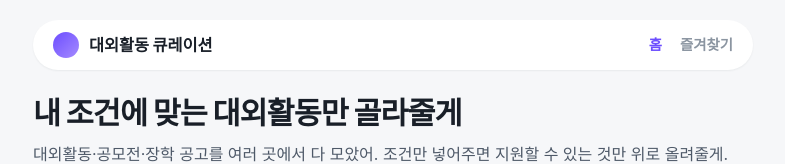
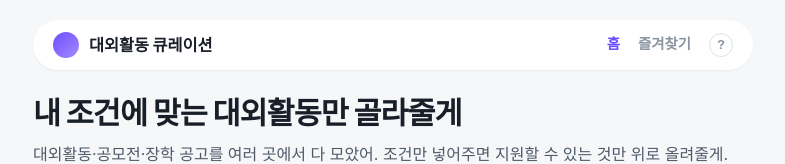
Before and after one commit to jaeho9338-code/activity-curation, a React (Vite) app: page / in a window 1280 px wide. Shown: the top 164 px of the page, without its empty margins (247-1032 px from the left). Built offline with nearby package versions, Linux system fonts and the light colour scheme; no server answers; the database is empty.

Commit message:
상단바에 사용 안내(?) 버튼 추가
처음 온 사람을 위해 AI 추천 사용법, 상태 3색(초록·주황·빨강), 즐겨찾기 로컬
저장, 매일 갱신을 팝오버로 간단히 안내한다. 배경 클릭으로 닫힘, 순수 UI.

```diff
--- a/src/App.css
+++ b/src/App.css
@@ -593,6 +593,85 @@
   font-weight: 800;
 }
 
+/* 사용 안내 (?) */
+.help {
+  position: relative;
+  display: flex;
+  align-items: center;
+}
+.help-btn {
+  width: 24px;
+  height: 24px;
+  border-radius: 50%;
+  border: 1.5px solid var(--line-strong);
+  background: #fff;
+  color: var(--muted);
+  font-size: 0.82rem;
+  font-weight: 800;
+  line-height: 1;
+  cursor: pointer;
+  display: flex;
+  align-items: center;
+  justify-content: center;
+  padding: 0;
+}
+.help-btn:hover {
+  border-color: var(--violet);
+  color: var(--violet);
+}
+.help-backdrop {
+  position: fixed;
+  inset: 0;
+  z-index: 20;
+}
+.help-pop {
+  position: absolute;
+  top: calc(100% + 10px);
+  right: 0;
+  z-index: 21;
+  width: min(320px, 86vw);
+  background: var(--card);
+  border: 1px solid var(--line);
+  border-radius: var(--r-card);
+  box-shadow: var(--shadow);
+  padding: 16px 18px;
+}
+.help-pop h4 {
+  margin: 0 0 12px;
+  font-size: 0.98rem;
+  font-weight: 800;
+  color: var(--ink);
+}
+.help-pop ul {
+  margin: 0;
+  padding: 0;
+  list-style: none;
+  display: flex;
+  flex-direction: column;
+  gap: 11px;
+}
+.help-pop li {
+  font-size: 0.86rem;
+  line-height: 1.5;
+  color: var(--ink-2);
+}
+.help-pop b {
+  color: var(--ink);
+  font-weight: 700;
+}
+.help-pop .hl-ok {
+  color: var(--green);
+  font-weight: 700;
+}
+.help-pop .hl-review {
+  color: var(--amber);
+  font-weight: 700;
+}
+.help-pop .hl-no {
+  color: var(--no);
+  font-weight: 700;
+}
+
 /* 상세 페이지 */
 .detail-page {
   padding-top: 4px;
--- /dev/null
+++ b/src/components/HelpButton.jsx
@@ -0,0 +1,41 @@
+import { useState } from "react";
+
+// 처음 온 사람을 위한 간단 사용 안내. "?" 버튼을 누르면 팝오버로 핵심 사용법을 보여준다.
+// 배경(backdrop)을 누르면 닫힌다. 상태·데이터를 안 건드리는 순수 UI라 로컬 상태만 쓴다.
+export default function HelpButton() {
+  const [open, setOpen] = useState(false);
+  return (
+    <div className="help">
+      <button
+        className="help-btn"
+        aria-label="사용 안내"
+        aria-expanded={open}
+        onClick={() => setOpen((v) => !v)}
+      >
+        ?
+      </button>
+      {open && (
+        <>
+          <div className="help-backdrop" onClick={() => setOpen(false)} />
+          <div className="help-pop" role="dialog" aria-label="사용 안내">
+            <h4>이렇게 쓰면 돼요</h4>
+            <ul>
+              <li>
+                <b>AI 추천</b> — 원하는 걸 문장으로 적으면(예: "서울 사는 경영 3학년, 대기업 대외활동 추천") 지원 가능한 것 중에 딱 맞는 걸 골라줘요.
+              </li>
+              <li>
+                <b>내 조건</b> — 학년·전공·지역을 넣으면 지원 가능한 게 위로 올라와요. <span className="hl-ok">초록=가능</span>, <span className="hl-review">주황=확인 필요</span>, <span className="hl-no">빨강=불가</span>.
+              </li>
+              <li>
+                <b>즐겨찾기 ★</b> — 이 브라우저에만 저장돼요. 다른 기기나 사람에게는 안 보여요.
+              </li>
+              <li>
+                <b>항상 최신</b> — 마감 지난 공고는 자동으로 걸러지고 매일 아침 새 공고가 채워져요.
+              </li>
+            </ul>
+          </div>
+        </>
+      )}
+    </div>
+  );
+}
--- a/src/components/NavBar.jsx
+++ b/src/components/NavBar.jsx
@@ -1,4 +1,5 @@
 import { NavLink } from "react-router-dom";
+import HelpButton from "./HelpButton";
 
 // 상단 네비. NavLink는 현재 경로면 active 클래스가 붙어서 어느 화면인지 표시된다.
 export default function NavBar({ favCount }) {
@@ -10,6 +11,7 @@ export default function NavBar({ favCount }) {
         <NavLink to="/favorites" className={({ isActive }) => "nav-link" + (isActive ? " on" : "")}>
           즐겨찾기{favCount > 0 ? ` ${favCount}` : ""}
         </NavLink>
+        <HelpButton />
       </div>
     </nav>
   );
```
